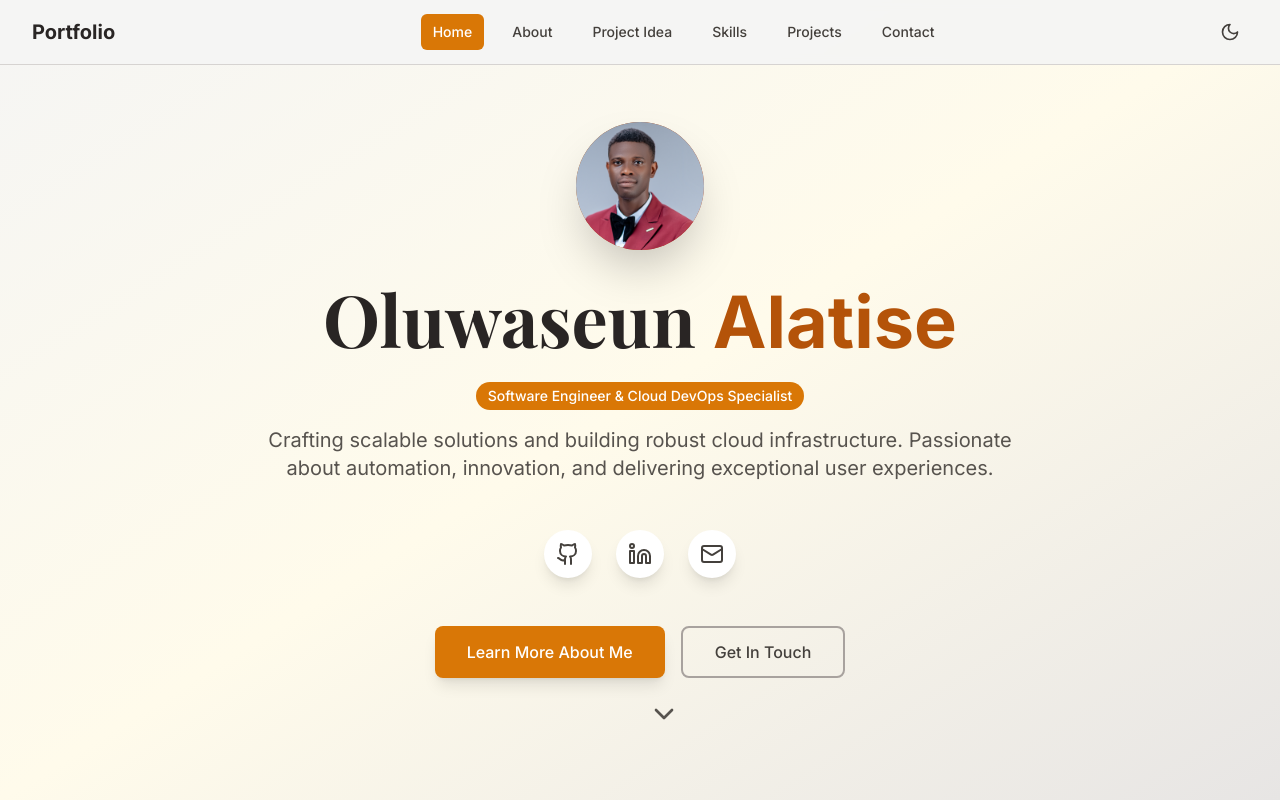
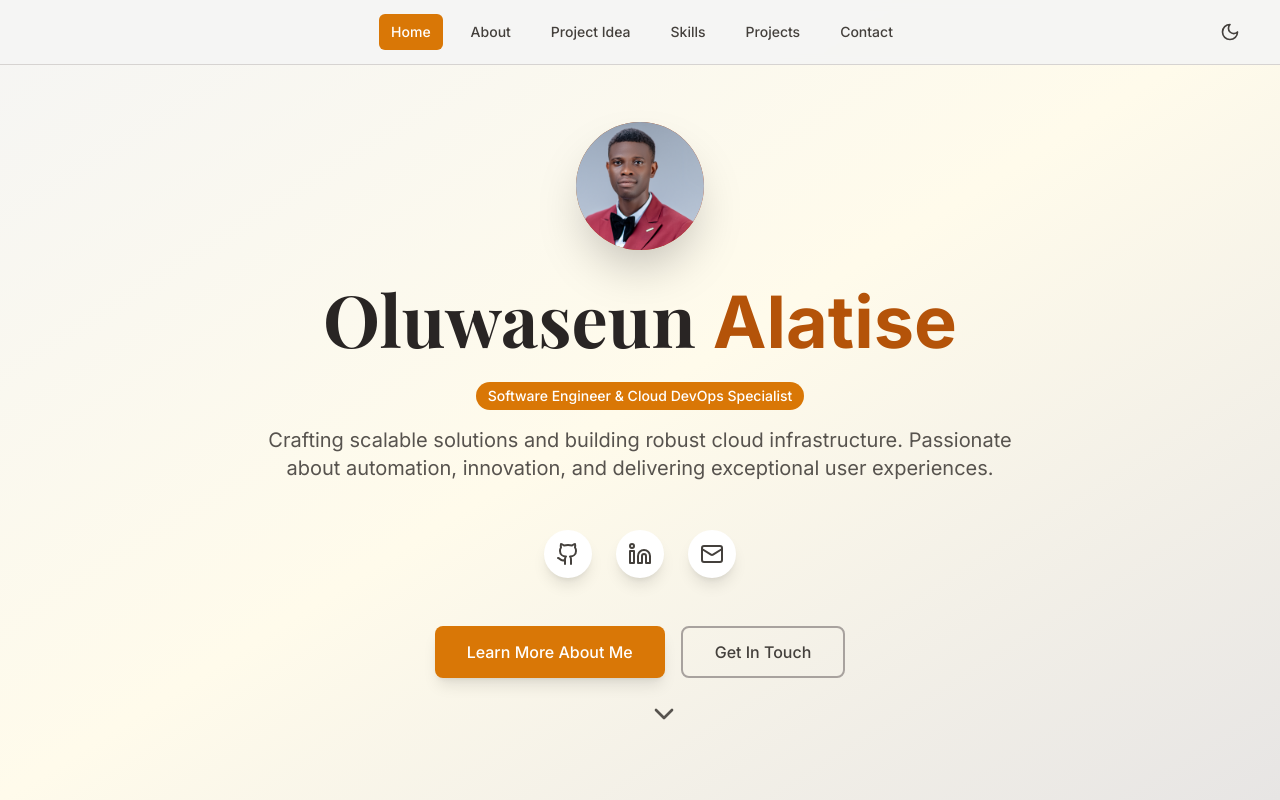
Before and after one commit to holynation/portfolio, a React (Vite) app: page / in a window 1280 px wide. Shown: the top 800 px of the page. Built offline with nearby package versions, Linux system fonts and the light colour scheme.

Commit message:
fix: Remove redundant typography text

```diff
--- a/src/components/Header.tsx
+++ b/src/components/Header.tsx
@@ -56,7 +56,7 @@ const Header: React.FC<HeaderProps> = ({ darkMode, toggleDarkMode }) => {
         <div className="flex justify-between items-center h-16">
           <div className="flex-shrink-0">
             <span className={`text-xl font-bold ${darkMode ? 'text-stone-100' : 'text-stone-800'}`}>
-              Portfolio
+
             </span>
           </div>
 
```
